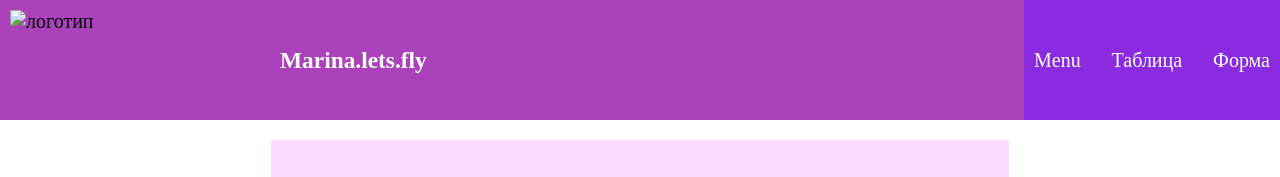
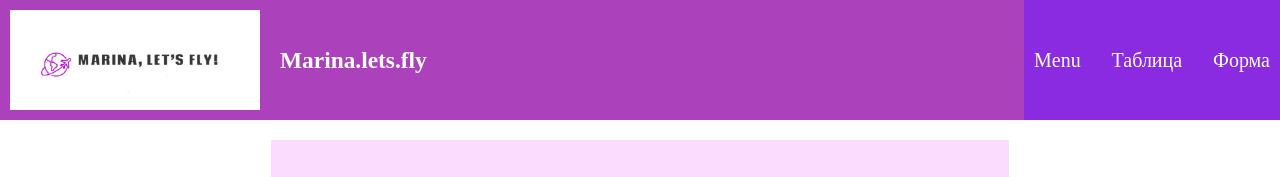
Before and after one commit to marina0309/task3, a plain HTML site: page index.html in a window 1280 px wide. Shown: the top 177 px of the page. Drawn offline with Linux system fonts and the light colour scheme.

Commit message:
Update index.html

```diff
--- a/index.html
+++ b/index.html
@@ -11,7 +11,7 @@
 <body>
 <header>
   <div class="logo-container">
-  <img class="picture-logo" src="6b841323-db18-43a7-878b-27e7f2d289af.jpg" alt="логотип" />
+  <img class="picture-logo" src="10qpasha.jpg" alt="логотип" />
   <h3 class="title">Marina.lets.fly</h3>
   </div>
   <nav class="menu">
```
